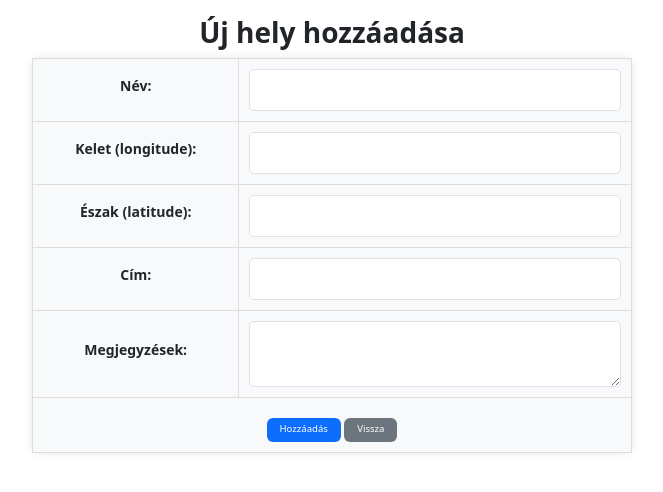
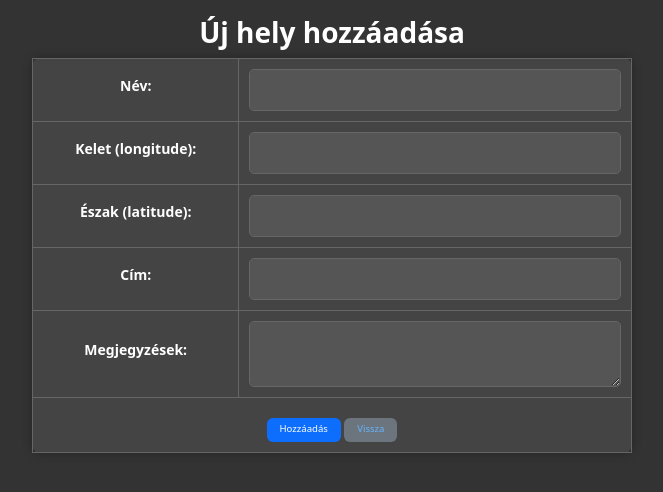
Before and after one commit to bukfa-web/poi-pontok, a Flask app: page /add in a window 1280 px wide. Shown: the top 492 px of the page, without its empty margins (308-971 px from the left). Run offline with Flask 3, Linux system fonts and the light colour scheme; some libraries are stand-ins or nearby versions.

Commit message:
Update style.css

```diff
--- a/static/style.css
+++ b/static/style.css
@@ -12,6 +12,34 @@
 }
 
 /* ===========================
+   Sötét téma - Háttérszín és szöveg beállítása
+   =========================== */
+body {
+    background-color: #333333 !important; /* Sötétszürke háttér */
+    color: #ffffff !important; /* Fehér szöveg az olvashatóság érdekében */
+}
+
+/* A Bootstrap által használt container háttérszínének felülírása */
+.container {
+    background-color: transparent !important; /* Átlátszó háttér a containernek */
+}
+
+/* A Bootstrap alert üzenetek háttérszínének és szövegének biztosítása */
+.alert {
+    color: #ffffff !important; /* Fehér szöveg az alert üzenetekben */
+    background-color: #444444 !important; /* Sötétebb háttér az alert üzenetekhez */
+}
+
+/* Linkek színének módosítása a sötét háttérhez */
+a {
+    color: #66b3ff !important; /* Világoskék linkek a jobb láthatóság érdekében */
+}
+
+a:hover {
+    color: #99ccff !important; /* Világosabb kék a hover effektusnál */
+}
+
+/* ===========================
    Keresőmező stílusok - Bootstrap felülírása
    =========================== */
 #searchInput {
@@ -21,9 +49,11 @@
     max-width: none !important; /* Bootstrap max-width felülírása */
     display: inline-block !important; /* Megakadályozza a 100% szélességet */
     padding: 5px 10px;
-    border: 1px solid #ccc;
+    border: 1px solid #666; /* Sötétebb szegély a sötét háttérhez */
     border-radius: 5px;
     margin: 10px auto;
+    background-color: #444444 !important; /* Sötétebb háttér a keresőmezőhöz */
+    color: #ffffff !important; /* Fehér szöveg */
 }
 
 /* Mobilnézetben a keresőmező teljes szélességet kap */
@@ -40,15 +70,22 @@ table {
     width: var(--table-width); /* Táblázat szélessége */
     border-collapse: collapse;
     margin: 10px 0;
+    background-color: #444444 !important; /* Sötétebb háttér a táblázathoz */
 }
 
 table th, table td {
-    border: 1px solid #ddd;
+    border: 1px solid #666; /* Sötétebb szegély a sötét háttérhez */
     padding: var(--table-cell-padding); /* Cellák térköze változtatható */
     text-align: center;
     font-size: var(--table-font-size) !important; /* Eredeti betűméret megtartása */
     height: auto; /* Automatikus méretezés a tartalom alapján */
     vertical-align: middle; /* Szöveg függőleges középre igazítása */
+    color: #ffffff !important; /* Fehér szöveg a táblázat celláiban */
+}
+
+/* Táblázat fejlécek (th) stílusa */
+table th {
+    background-color: #555555 !important; /* Még sötétebb háttér a fejlécekhez */
 }
 
 /* ===========================
@@ -116,6 +153,7 @@ h1 {
     font-size: 28px !important;
     font-weight: bold;
     text-align: center;
+    color: #ffffff !important; /* Fehér szöveg a címekhez */
 }
 
 /* ===========================
@@ -126,22 +164,24 @@ h1 {
     max-width: 600px;
     margin: 0 auto;
     border-collapse: collapse; /* Cellák közötti térköz eltüntetése */
-    background-color: #f8f9fa; /* Világos háttér */
+    background-color: #444444 !important; /* Sötétebb háttér az űrlap táblázathoz */
     border-radius: 8px;
-    box-shadow: 0px 0px 10px rgba(0, 0, 0, 0.1);
+    box-shadow: 0px 0px 10px rgba(0, 0, 0, 0.3); /* Árnyék erősebb a sötét háttérhez */
     padding: 15px;
 }
 
 /* Sorok és cellák beállítása */
 .styled-form-table td {
     padding: 10px;
-    border: 1px solid #ddd;
+    border: 1px solid #666; /* Sötétebb szegély a sötét háttérhez */
+    color: #ffffff !important; /* Fehér szöveg a cellákban */
 }
 
 /* Címkék stílusa */
 .styled-form-table label {
     font-weight: bold;
     font-size: 14px;
+    color: #ffffff !important; /* Fehér szöveg a címkékhez */
 }
 
 /* Űrlapmezők formázása */
@@ -150,6 +190,9 @@ h1 {
     padding: 8px;
     font-size: 16px;
     border-radius: 5px;
+    background-color: #555555 !important; /* Sötétebb háttér az űrlapmezőkhöz */
+    color: #ffffff !important; /* Fehér szöveg */
+    border: 1px solid #666 !important; /* Sötétebb szegély */
 }
 
 /* Gombok igazítása */
@@ -158,44 +201,3 @@ h1 {
     margin-top: 10px;
     display: inline-block;
 }
-
-/* ===========================
-   Módosítás oldal - Táblázatos Stílus
-   =========================== */
-.styled-form-table {
-    width: 100%;
-    max-width: 600px;
-    margin: 0 auto;
-    border-collapse: collapse; /* Cellák közötti térköz eltüntetése */
-    background-color: #f8f9fa; /* Világos háttér */
-    border-radius: 8px;
-    box-shadow: 0px 0px 10px rgba(0, 0, 0, 0.1);
-    padding: 15px;
-}
-
-/* Sorok és cellák beállítása */
-.styled-form-table td {
-    padding: 10px;
-    border: 1px solid #ddd;
-}
-
-/* Címkék stílusa */
-.styled-form-table label {
-    font-weight: bold;
-    font-size: 14px;
-}
-
-/* Űrlapmezők formázása */
-.styled-form-table .form-control {
-    width: 100%;
-    padding: 8px;
-    font-size: 16px;
-    border-radius: 5px;
-}
-
-/* Gombok igazítása */
-.styled-form-table button,
-.styled-form-table a {
-    margin-top: 10px;
-    display: inline-block;
-}
```
